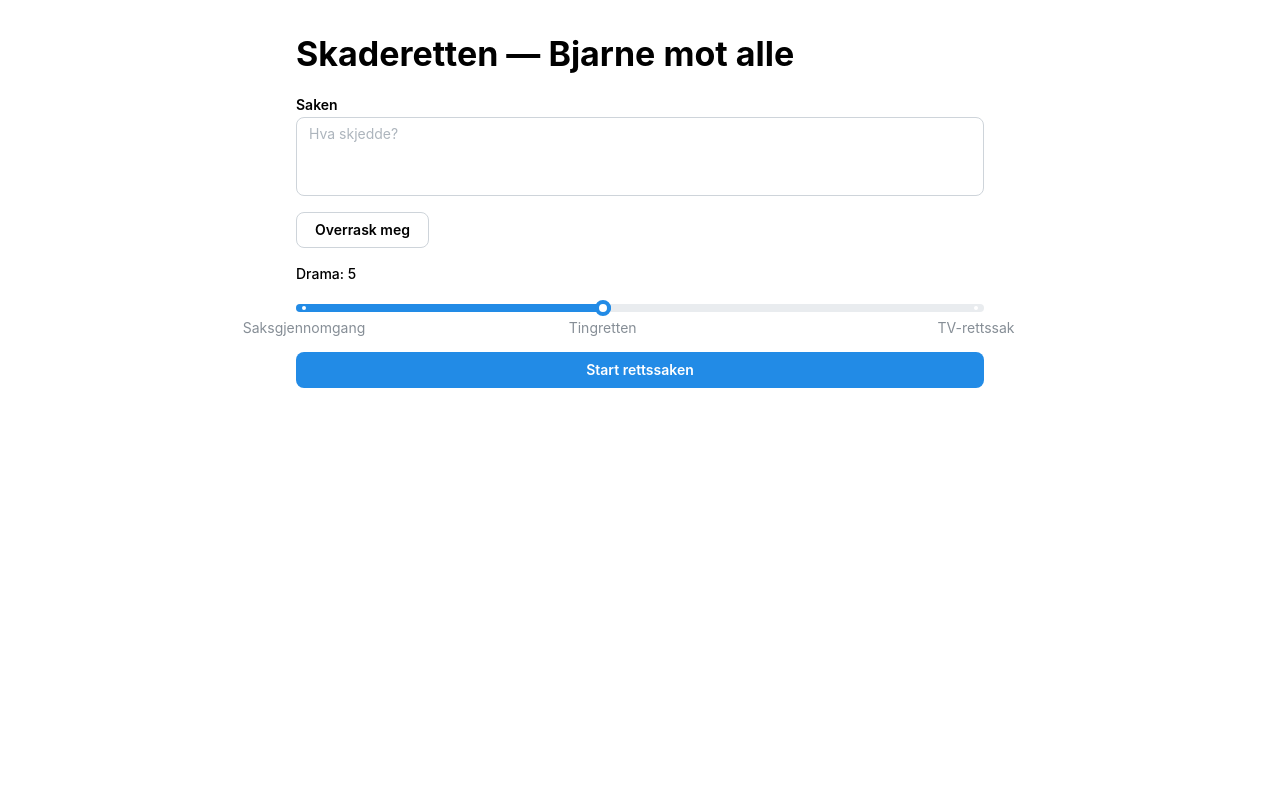
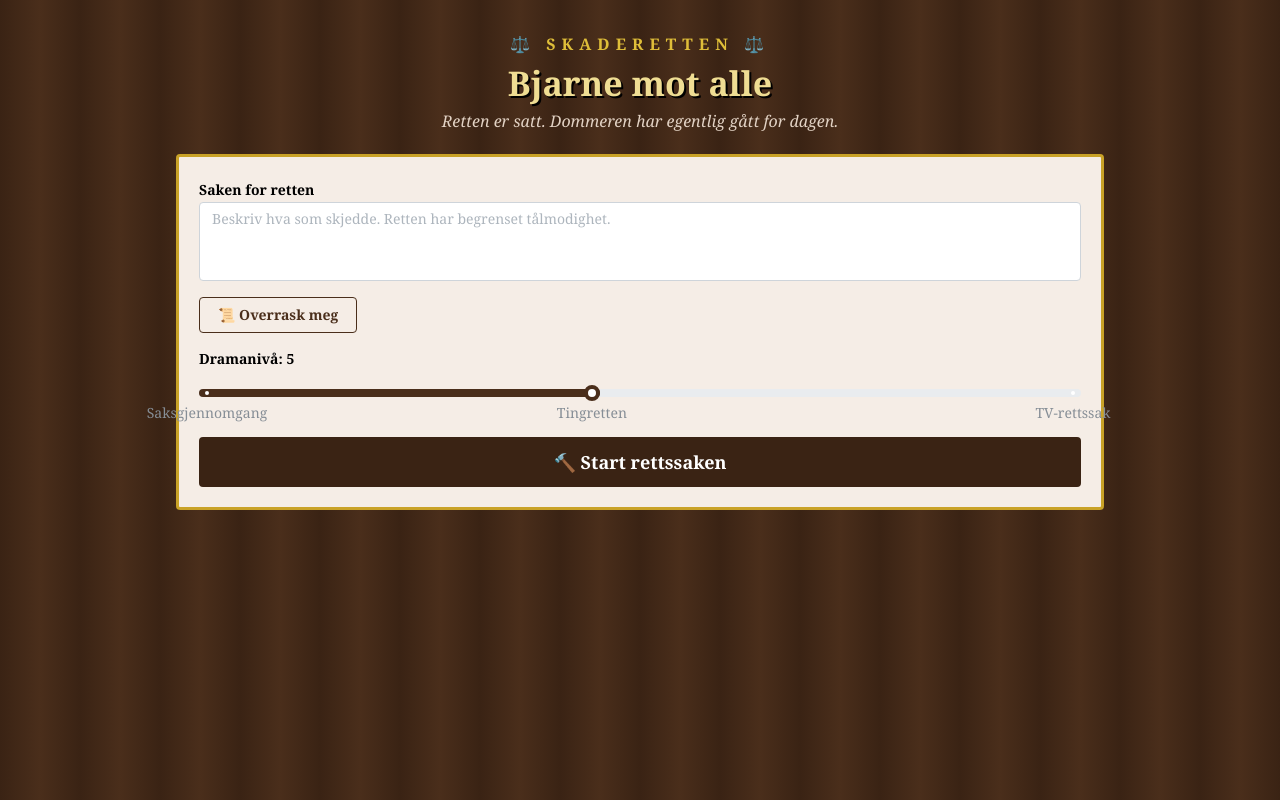
Before and after one commit to skadefryd26/lag9, a React (Vite) app in the folder frontend/: page / in a window 1280 px wide. Built offline with nearby package versions, Linux system fonts and the light colour scheme.

Commit message:
feat: rettssal med tre og gull, roller og ventetekster (#12)

```diff
--- a/frontend/index.html
+++ b/frontend/index.html
@@ -4,6 +4,11 @@
     <meta charset="UTF-8" />
     <meta name="viewport" content="width=device-width, initial-scale=1.0" />
     <title>Skaderetten</title>
+    <style>
+      body { margin: 0; background: #3a2314; }
+      @keyframes innlegg-inn { from { opacity: 0; transform: translateY(16px); } to { opacity: 1; transform: none; } }
+      .innlegg-inn { animation: innlegg-inn 0.6s ease-out; }
+    </style>
   </head>
   <body>
     <div id="root"></div>
--- a/frontend/src/features/rettssak/routes/Rettssal.tsx
+++ b/frontend/src/features/rettssak/routes/Rettssal.tsx
@@ -1,11 +1,25 @@
-import { Alert, Button, Card, Container, Group, Loader, Slider, Stack, Text, Textarea, Title } from "@mantine/core";
-import { useState } from "react";
+import {
+  Alert,
+  Avatar,
+  Badge,
+  Box,
+  Button,
+  Card,
+  Container,
+  Group,
+  Loader,
+  Paper,
+  Slider,
+  Stack,
+  Text,
+  Textarea,
+  Title,
+} from "@mantine/core";
+import { useEffect, useState } from "react";
 import { ApiFeil } from "../api/rettssakApi";
 import { feilTekst, useRettssak } from "../hooks/useRettssak";
 import { useOverrask } from "../hooks/useOverrask";
-import { STEG_REKKEFOLGE, type Steg } from "../types/kontrakt";
-
-// Bevisst enkel første versjon. Utseendet er Pablos oppgave (issue #1).
+import { STEG_REKKEFOLGE, type Rolle, type Steg } from "../types/kontrakt";
 
 const TITLER: Record<Steg, string> = {
   aktorInnledning: "Aktors innledningsforedrag",
@@ -14,6 +28,45 @@ const TITLER: Record<Steg, string> = {
   forsvarerProsedyre: "Forsvarerens prosedyre",
   dom: "Dommer Bjarnes dom",
 };
+
+const ROLLER: Record<Rolle, { navn: string; ikon: string; farge: string; kant: string }> = {
+  aktor: { navn: "Aktor", ikon: "⚔️", farge: "red.9", kant: "#8b1e1e" },
+  forsvarer: { navn: "Forsvarer", ikon: "🛡️", farge: "blue.9", kant: "#1e3f8b" },
+  dommer: { navn: "Dommer Bjarne", ikon: "☕", farge: "gull.7", kant: "#c9a227" },
+};
+
+// Ventetekster i karakter, per steg.
+const VENTETEKSTER: Record<Steg, string[]> = {
+  aktorInnledning: ["Aktor retter på slipset …", "Aktor blar dramatisk i papirene …"],
+  forsvarerInnledning: ["Forsvareren ser rørt ut over egen argumentasjon …", "Forsvareren øver på et sukk …"],
+  aktorProsedyre: ["Aktor finner fram flere paragrafer …", "Aktor peker anklagende mot ingenting …"],
+  forsvarerProsedyre: ["Forsvareren tørker en tåre …", "Forsvareren vurderer å rope «innsigelse» …"],
+  dom: ["Bjarne ser på klokka. Den er 15:57 …", "Bjarne henter påfyll før dommen …", "Bjarne sukker tungt fra dommerbenken …"],
+};
+
+const DRAMA_MERKER = [
+  { value: 1, label: "Saksgjennomgang" },
+  { value: 5, label: "Tingretten" },
+  { value: 10, label: "TV-rettssak" },
+];
+
+function Ventetekst({ steg }: { steg: Steg }) {
+  const [i, setI] = useState(0);
+  useEffect(() => {
+    setI(0);
+    const t = setInterval(() => setI((n) => n + 1), 2500);
+    return () => clearInterval(t);
+  }, [steg]);
+  const tekster = VENTETEKSTER[steg];
+  return (
+    <Group gap="sm">
+      <Loader size="sm" color="gull.4" />
+      <Text c="gull.2" fs="italic">
+        {tekster[i % tekster.length]}
+      </Text>
+    </Group>
+  );
+}
 
 export function Rettssal() {
   const [saksTekst, setSaksTekst] = useState("");
@@ -31,7 +84,7 @@ export function Rettssal() {
     overrask.error instanceof ApiFeil
       ? feilTekst(overrask.error.kode, overrask.error.message)
       : overrask.error
-        ? "Fikk ikke kontakt med backend. Kjører den?"
+        ? "Rettsskriveren svarer ikke. Kjører backend?"
         : null;
 
   const startRettssak = () => {
@@ -44,13 +97,31 @@ export function Rettssal() {
   };
 
   return (
-    <Container size="sm" py="xl">
+    <Box
+      mih="100vh"
+      style={{
+        background: "repeating-linear-gradient(90deg, #3a2314 0px, #4a2e1b 40px, #3a2314 80px)",
+      }}
+    >
+      <Container size="md" py="xl">
+        <Stack gap="lg">
+          <Stack gap={4} align="center">
+            <Text c="gull.4" tt="uppercase" fw={700} style={{ letterSpacing: 6 }}>
+              ⚖️ Skaderetten ⚖️
+            </Text>
+            <Title order={1} c="gull.2" ta="center" style={{ textShadow: "2px 2px 0 #000" }}>
+              Bjarne mot alle
+            </Title>
+            <Text c="tre.1" fs="italic" ta="center">
+              Retten er satt. Dommeren har egentlig gått for dagen.
+            </Text>
+          </Stack>
+
+          <Paper p="lg" withBorder style={{ background: "#f5ede6", borderColor: "#c9a227", borderWidth: 3 }}>
             <Stack>
-        <Title>Skaderetten — Bjarne mot alle</Title>
-
               <Textarea
-          label="Saken"
-          placeholder="Hva skjedde?"
+                label="Saken for retten"
+                placeholder="Beskriv hva som skjedde. Retten har begrenset tålmodighet."
                 autosize
                 minRows={3}
                 maxLength={2000}
@@ -60,14 +131,20 @@ export function Rettssal() {
                 disabled={pågår}
               />
               <Group>
-          <Button variant="default" onClick={() => overrask.mutate(drama)} loading={overrask.isPending} disabled={pågår}>
-            Overrask meg
+                <Button
+                  variant="outline"
+                  color="tre.7"
+                  onClick={() => overrask.mutate(drama)}
+                  loading={overrask.isPending}
+                  disabled={pågår}
+                >
+                  📜 Overrask meg
                 </Button>
               </Group>
               {overraskFeil && <Alert color="red">{overraskFeil}</Alert>}
 
-        <Text fw={500} size="sm">
-          Drama: {drama}
+              <Text fw={700} size="sm">
+                Dramanivå: {drama} {drama >= 9 ? "🔥" : drama <= 2 ? "😴" : ""}
               </Text>
               <Slider
                 min={1}
@@ -76,34 +153,66 @@ export function Rettssal() {
                 value={drama}
                 onChange={setDrama}
                 disabled={pågår}
-          marks={[
-            { value: 1, label: "Saksgjennomgang" },
-            { value: 5, label: "Tingretten" },
-            { value: 10, label: "TV-rettssak" },
-          ]}
+                color="tre.7"
+                marks={DRAMA_MERKER}
                 mb="lg"
               />
 
-        <Button onClick={startRettssak} loading={pågår}>
-          Start rettssaken
+              <Button size="lg" color="tre.8" onClick={startRettssak} loading={pågår} fullWidth>
+                🔨 Start rettssaken
               </Button>
+            </Stack>
+          </Paper>
 
-        {rettssak.innlegg.map((i) => (
-          <Card key={i.steg} withBorder>
-            <Text fw={700}>{TITLER[i.steg]}</Text>
+          {rettssak.innlegg.map((i) => {
+            const r = ROLLER[i.rolle];
+            const erDom = i.steg === "dom";
+            return (
+              <Card
+                key={i.steg}
+                withBorder
+                shadow="md"
+                p="lg"
+                className="innlegg-inn"
+                style={{
+                  background: erDom ? "#fdf8e6" : "#f5ede6",
+                  borderLeft: `8px solid ${r.kant}`,
+                  ...(erDom ? { border: `3px solid ${r.kant}` } : {}),
+                }}
+              >
+                <Group mb="sm" gap="sm">
+                  <Avatar color={r.farge} radius="xl" size="lg">
+                    {r.ikon}
+                  </Avatar>
+                  <Stack gap={0}>
+                    <Text fw={700} size={erDom ? "xl" : "md"}>
+                      {TITLER[i.steg]}
+                    </Text>
+                    <Badge color={r.farge} variant="light">
+                      {r.navn}
+                    </Badge>
+                  </Stack>
+                </Group>
                 <Text style={{ whiteSpace: "pre-wrap" }}>{i.tekst}</Text>
               </Card>
-        ))}
+            );
+          })}
 
-        {pågår && nesteSteg && (
-          <Group>
-            <Loader size="sm" />
-            <Text c="dimmed">{TITLER[nesteSteg]} …</Text>
-          </Group>
+          {pågår && nesteSteg && <Ventetekst steg={nesteSteg} />}
+
+          {rettssak.status === "ferdig" && (
+            <Text c="gull.3" ta="center" fw={700}>
+              Retten er hevet. Bjarne er allerede på vei hjem.
+            </Text>
           )}
 
-        {rettssak.feil && <Alert color="red">{rettssak.feil}</Alert>}
+          {rettssak.feil && (
+            <Alert color="red" title="Retten er midlertidig suspendert" variant="filled">
+              {rettssak.feil}
+            </Alert>
+          )}
         </Stack>
       </Container>
+    </Box>
   );
 }
--- a/frontend/src/theme.ts
+++ b/frontend/src/theme.ts
@@ -1,4 +1,17 @@
-import { createTheme } from "@mantine/core";
+import { createTheme, type MantineColorsTuple } from "@mantine/core";
 
-// Standardtema foreløpig. Utseendet er Pablos oppgave.
-export const theme = createTheme({});
+// Ekte rettssal: mørkt tre og gull.
+const gull: MantineColorsTuple = [
+  "#fdf8e6", "#f7edc4", "#efdd93", "#e6cc5f", "#dfbe39", "#d9b421", "#c9a227", "#a8861c", "#876b14", "#65500c",
+];
+const tre: MantineColorsTuple = [
+  "#f5ede6", "#e2d2c4", "#c9ad97", "#ae876a", "#976a4a", "#7d5334", "#633f26", "#4a2e1b", "#3a2314", "#26160c",
+];
+
+export const theme = createTheme({
+  primaryColor: "gull",
+  colors: { gull, tre },
+  fontFamily: "Georgia, 'Times New Roman', serif",
+  headings: { fontFamily: "Georgia, 'Times New Roman', serif", fontWeight: "700" },
+  defaultRadius: "sm",
+});
```
Lines whose indentation alone changed are shown as unchanged.
